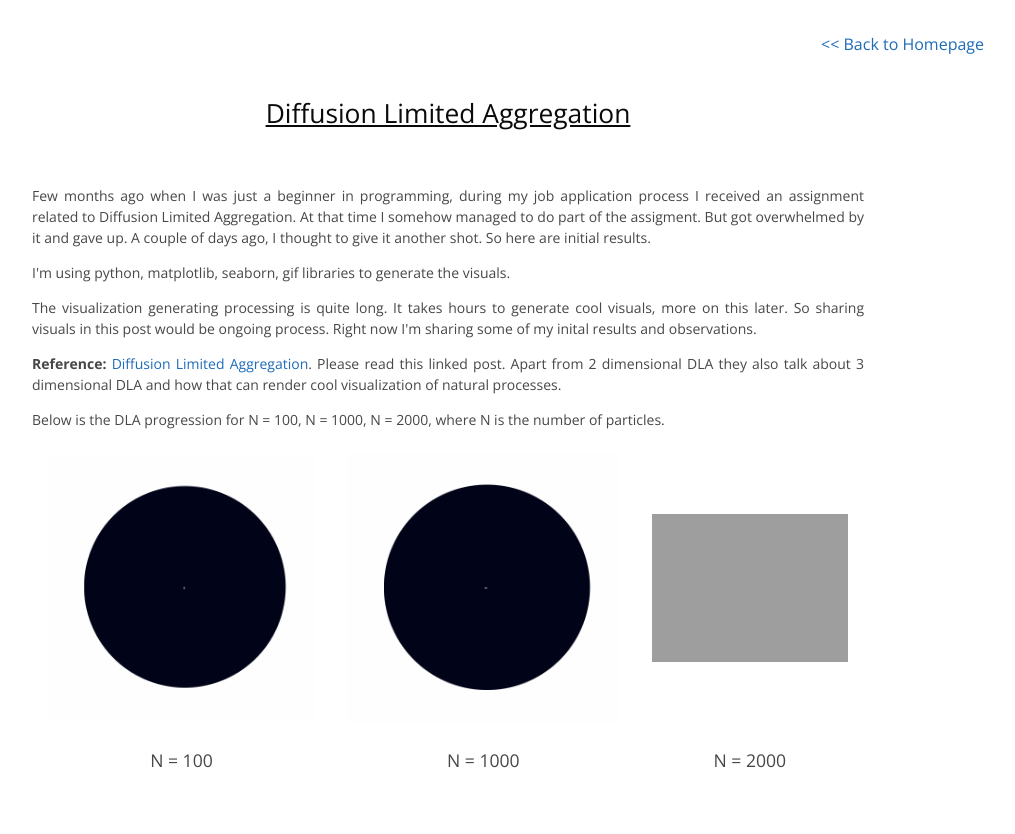
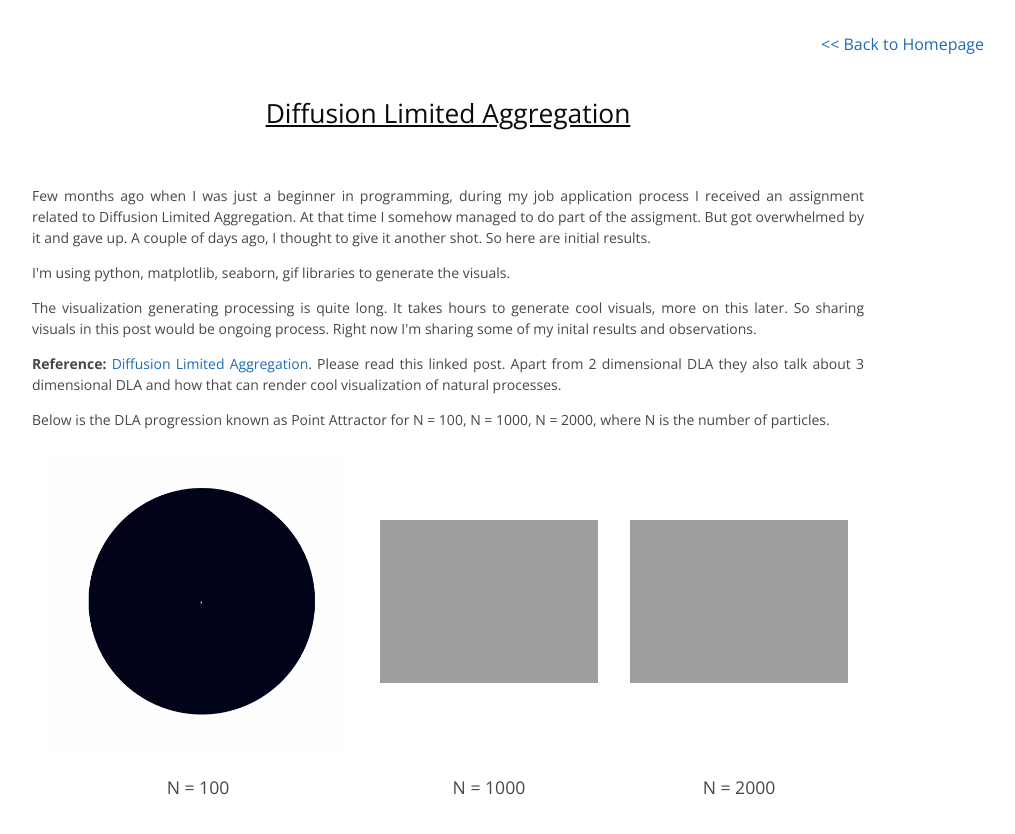
Before and after one commit to jhashekhar/jhashekhar.github.io, a Jekyll site: the page built from _posts/2020-01-19-diffusion_limited_agg.md, in a window 1280 px wide. Shown: the top 834 px of the page, without its empty margins (192-1207 px from the left). Built offline with Jekyll 4.4.1, drawn with Linux system fonts in a browser that asks for light colours.

Commit message:
Added images and updated the diffusion post with new visuals

```diff
--- a/_posts/2020-01-19-diffusion_limited_agg.md
+++ b/_posts/2020-01-19-diffusion_limited_agg.md
@@ -2,7 +2,7 @@
 layout: post
 author: Shekhar Jha
 title: "Diffusion Limited Aggregation"
-image: "https://jhashekhar.github.io/assets/img/diffusion_p/n_200_k_100.gif"
+image: "https://jhashekhar.github.io/assets/img/diffusion_p/n_200_k_1000_1.gif"
 excerpt_separator: <!--more-->
 date: 2020-07-20
 ---
@@ -17,13 +17,15 @@
 
 <p><b>Reference: </b><a href="http://paulbourke.net/fractals/dla/"> Diffusion Limited Aggregation</a>. Please read this linked post. Apart from 2 dimensional DLA they also talk about 3 dimensional DLA and how that can render cool visualization of natural processes.</p>
 
-Below is the DLA progression for N = 100, N = 1000, N = 2000, where N is the number of particles.
+<p>Below is the DLA progression known as Point Attractor for N = 100, N = 1000, N = 2000, where N is the number of particles.</p>
+
 <table style="width: 100%; text-align: center;">
 <tr>
     <td><img src="https://jhashekhar.github.io/assets/img/diffusion_p/n_200_k_100.gif"></td>
-    <td><img src="https://jhashekhar.github.io/assets/img/diffusion_p/n_200_k_1000.gif"></td>
+    <td><img src="https://jhashekhar.github.io/assets/img/diffusion_p/n_200_k_1000_1.gif"></td>
     <td><img src="https://jhashekhar.github.io/assets/img/diffusion_p/n_200_k_2000.gif"></td>
 </tr>
+
 <tr>
     <td>N = 100</td>
     <td>N = 1000</td>
```
Also changed, not shown: 6 other files.
